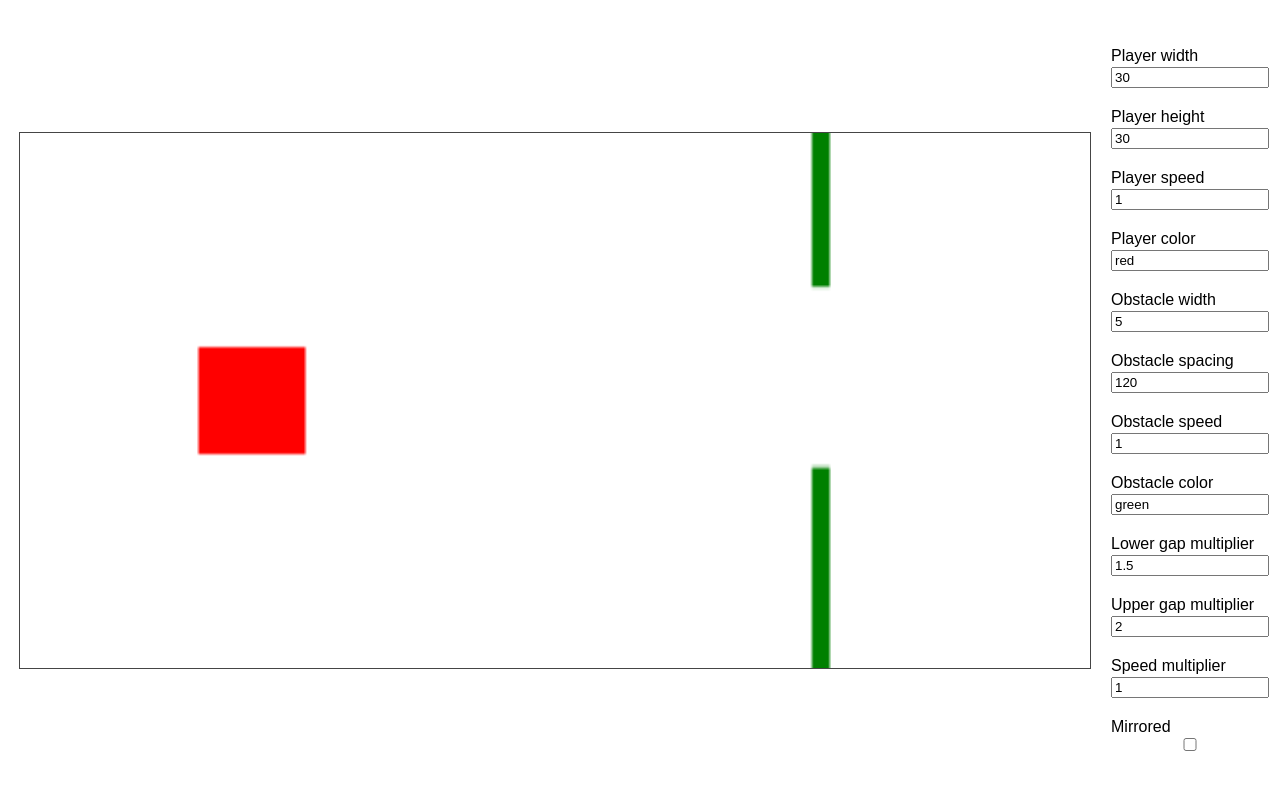
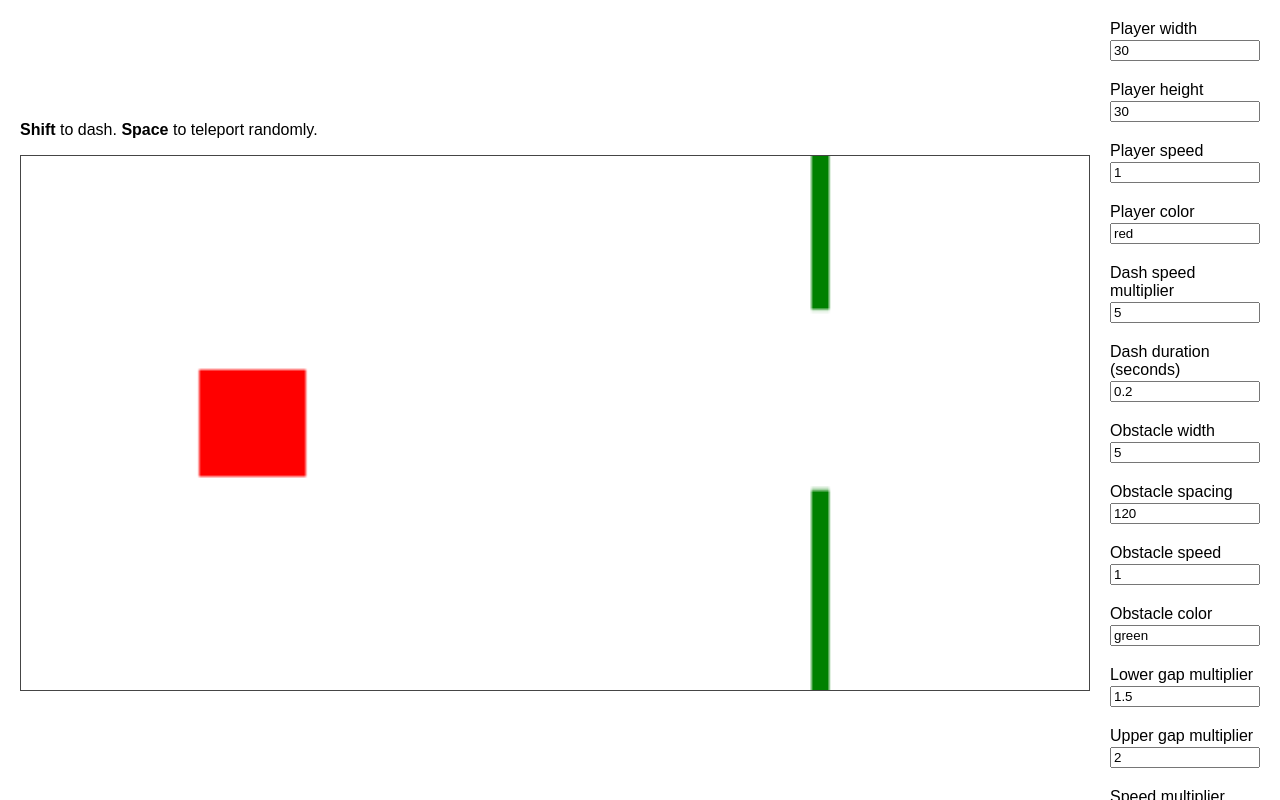
Before and after one commit to kenmueller/ken-mu, a plain HTML site: page public/square-game/index.html in a window 1280 px wide. Drawn offline with Linux system fonts and the light colour scheme; a web font is replaced by a local one.

Commit message:
dashing and teleporting

```diff
--- a/public/square-game/game.js
+++ b/public/square-game/game.js
@@ -3,6 +3,9 @@ class Game {
 		this.canvas = canvas
 		this.context = context
 	}
+
+	static clamp = (min, target, max) =>
+		Math.min(Math.max(min, target), max)
 
 	release = () => {
 		const { removeUpdateInterval, player } = this
@@ -20,6 +23,7 @@ class Game {
 		this.clear()
 
 		const {
+			canvas: { width, height },
 			context,
 			player,
 			obstacles,
@@ -29,7 +33,10 @@ class Game {
 			createObstacle
 		} = this
 
-		player.update(context)
+		player.update(context, (x, y) => ({
+			x: Game.clamp(0, x, width - player.width),
+			y: Game.clamp(0, y, height - player.height)
+		}))
 
 		for (const obstacle of obstacles) {
 			if (player.isIntersectingWith(obstacle)) {
@@ -76,6 +83,22 @@ class Game {
 
 		this.player.speed = speed
 		this.player.addMovementListeners()
+
+		this.player.onKeyDown = keyCode => {
+			switch (keyCode) {
+				case 16: // Shift
+					this.player.speedMultiplier = this.dashMultiplier // 3x speed dash
+
+					setTimeout(() => (
+						this.player.speedMultiplier = undefined
+					), this.dashDuration * 1000) // 0.2 second dash
+
+					break
+				case 32: // Space
+					this.player.y = Math.random() * (this.canvas.height - this.player.height)
+					break
+			}
+		}
 	}
 
 	shouldCreateObstacle = () =>
@@ -132,8 +155,8 @@ class Rectangle {
 		this.keyCodes = {}
 	}
 
-	update = context => {
-		const { x, y, width, height, color, speed } = this
+	update = (context, positionTransform = (x, y) => ({ x, y })) => {
+		const { width, height, color, speed, speedMultiplier } = this
 
 		let xSpeed = 0
 		let ySpeed = 0
@@ -143,16 +166,29 @@ class Rectangle {
 		if (83 in this.keyCodes) ySpeed += speed // Down
 		if (65 in this.keyCodes) xSpeed -= speed // Left
 
-		this.x += xSpeed
-		this.y += ySpeed
+		const xSpeedWithMultiplier = xSpeed || ySpeed
+			? xSpeed * (speedMultiplier || 1)
+			: (speedMultiplier || 0)
+
+		const { x, y } = positionTransform(
+			this.x + xSpeedWithMultiplier,
+			this.y + ySpeed * (speedMultiplier || 1)
+		)
+
+		this.x = x
+		this.y = y
 
 		context.fillStyle = color
-		context.fillRect(x, y, width, height)
+		context.fillRect(this.x, this.y, width, height)
 	}
 
 	addMovementListeners = () => {
-		const onKeyDown = ({ keyCode }) =>
+		const onKeyDown = ({ keyCode }) => {
 			this.keyCodes[keyCode] = null
+
+			if (this.onKeyDown)
+				this.onKeyDown(keyCode)
+		}
 
 		const onKeyUp = ({ keyCode }) =>
 			delete this.keyCodes[keyCode]
--- a/public/square-game/index.css
+++ b/public/square-game/index.css
@@ -1,38 +1,53 @@
 body {
-	box-sizing: border-box;
 	display: flex;
 	justify-content: center;
-	align-items: center;
 	height: 100vh;
 	margin: 0;
+}
+
+body,
+body *,
+body ::before,
+body ::after {
+	box-sizing: border-box;
 	font-family: Muli, Arial, Helvetica, sans-serif;
 	text-rendering: optimizeLegibility;
 }
 
-canvas,
+.left,
 .inputs {
 	flex-shrink: 0;
 }
 
+.left {
+	width: calc(100vw - 40px - 170px);
+	margin: auto 0;
+}
+
 canvas {
+	width: 100%;
 	border: 1px solid #454545;
-	width: calc(100vw - 20px * 3 - 150px);
 }
 
 .inputs {
-	width: 150px;
-	margin-left: 20px;
+	width: 170px;
+	overflow: hidden auto;
+	padding: 20px;
 }
 
 .inputs > * {
 	display: block;
+	width: 150px;
 }
 
 .inputs > input {
-	width: 100%;
 	margin-top: 2px;
 }
 
 .inputs > label:not(:first-child) {
 	margin-top: 20px;
 }
+
+.inputs > .options {
+	margin-top: 20px;
+}
--- a/public/square-game/index.html
+++ b/public/square-game/index.html
@@ -12,7 +12,10 @@
 		<title>Ken Mueller - Square Game</title>
 	</head>
 	<body>
-		<canvas></canvas>
+		<div class="left">
+			<p><b>Shift</b> to dash. <b>Space</b> to teleport randomly.</p>
+			<canvas></canvas>
+		</div>
 		<form class="inputs" onsubmit="event.preventDefault()">
 			<label for="player-width">Player width</label>
 			<input id="player-width" oninput="game.player.width = parseFloat(this.value)" value="30">
@@ -25,6 +28,12 @@
 
 			<label for="player-color">Player color</label>
 			<input id="player-color" oninput="game.player.color = this.value" value="red">
+
+			<label for="dash-multiplier">Dash speed multiplier</label>
+			<input id="dash-multiplier" oninput="game.dashMultiplier = parseFloat(this.value)" value="5">
+
+			<label for="dash-duration">Dash duration (seconds)</label>
+			<input id="dash-duration" oninput="game.dashDuration = parseFloat(this.value)" value="0.2">
 
 			<label for="obstacle-width">Obstacle width</label>
 			<input id="obstacle-width" oninput="game.obstacleWidth = parseFloat(this.value)" value="5">
@@ -47,8 +56,10 @@
 			<label for="speed-multiplier">Speed multiplier</label>
 			<input id="speed-multiplier" oninput="game.setSpeedMultiplier(parseFloat(this.value))" value="1">
 
-			<label for="mirrored">Mirrored</label>
-			<input id="mirrored" type="checkbox" oninput="canvas.style.transform = `scaleX(${this.checked ? -1 : 1})`">
+			<div class="options">
+				<input id="mirrored" type="checkbox" oninput="canvas.style.transform = `scaleX(${this.checked ? -1 : 1})`">
+				<label for="mirrored">Mirrored</label>
+			</div>
 		</form>
 		<script src="/square-game/game.js"></script>
 		<script src="/square-game/index.js"></script>
--- a/public/square-game/index.js
+++ b/public/square-game/index.js
@@ -1,5 +1,13 @@
 const canvas = document.querySelector('canvas')
 const context = canvas.getContext('2d')
+
+window.addEventListener('keydown', ({ keyCode }) =>
+	keyCode === 13 // Enter
+		? document
+			.querySelectorAll('.inputs > input')
+			.forEach(input => input.blur())
+		: null
+)
 
 const str = id =>
 	document.getElementById(id).value
@@ -16,6 +24,9 @@ const createGame = () => {
 		speed: num('player-speed'),
 		color: str('player-color')
 	})
+
+	game.dashMultiplier = num('dash-multiplier')
+	game.dashDuration = num('dash-duration')
 
 	game.obstacleWidth = num('obstacle-width')
 	game.obstacleSpacing = num('obstacle-spacing')
```
